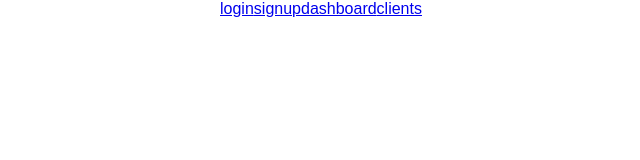
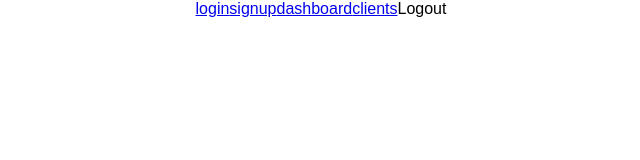
Before and after one commit to evanmc21/tuteur, a React (Create React App) app in the folder client/: page /login in a window 1280 px wide. Shown: the top 160 px of the page, without its empty margins (319-959 px from the left). Built offline with nearby package versions, Linux system fonts and the light colour scheme.

Commit message:
added logout component

```diff
--- a/client/src/App.js
+++ b/client/src/App.js
@@ -3,6 +3,7 @@ import Login from './Login';
 import Clients from './Clients';
 import Signup from './Signup';
 import Dashboard from './Dashboard';
+import Logout from './Logout';
 import { BrowserRouter as Router, Link, Redirect, Route } from 'react-router-dom';
 import Auth from './modules/Auth';
 import './App.css';
@@ -13,10 +14,10 @@ class App extends Component {
     super();
     this.state = {
       auth: Auth.isUserAuthenticated(),
-      // shouldGoToDashboard: false
     }
     this.handleSignupSubmit = this.handleSignupSubmit.bind(this)
     this.handleLoginSubmit = this.handleLoginSubmit.bind(this)
+    this.handleLogout = this.handleLogout.bind(this)
   }
   handleSignupSubmit(e, data){
     e.preventDefault();
@@ -33,7 +34,6 @@ class App extends Component {
         Auth.authenticateToken(res.token);
         this.setState({
           auth: Auth.isUserAuthenticated(),
-          // shouldGoToDashboard: true
         })
       }).catch(err => {
         console.log(err);
@@ -58,6 +58,21 @@ class App extends Component {
     }).catch(err => console.log(err));
   }
 
+  handleLogout() {
+    fetch('/logout', {
+      method: "DELETE",
+      headers: {
+        token: Auth.getToken(),
+        'Authorization': `Token ${Auth.getToken()}`
+      }
+    }).then(res => {
+      Auth.deauthenticateToken();
+      this.setState({
+        auth: Auth.isUserAuthenticated(),
+      })
+    }).catch(err => console.log(err));
+  }
+
   render() {
     return (
       <Router>
@@ -67,6 +82,7 @@ class App extends Component {
       <Link to="/signup">signup</Link>
       <Link to="/dashboard">dashboard</Link>
       <Link to="/clients">clients</Link>
+      <span onClick={this.handleLogout}>Logout</span>
       </div>
       <h1 style={{marginTop: "20vh", marginBottom: "5vh"}}>
           Tuteur
--- /dev/null
+++ b/client/src/Logout.js
@@ -0,0 +1,10 @@
+import React, { Component } from 'react';
+
+class Logout extends Component {
+  constructor() {
+    super();
+  }
+}
+
+
+export default Logout;
--- a/client/src/modules/Auth.js
+++ b/client/src/modules/Auth.js
@@ -7,7 +7,7 @@ class Auth {
     return sessionStorage.getItem('token') !== null;
   }
 
-  static deauthenticateUser() {
+  static deauthenticateToken() {
     sessionStorage.removeItem('token');
   }
 
```
